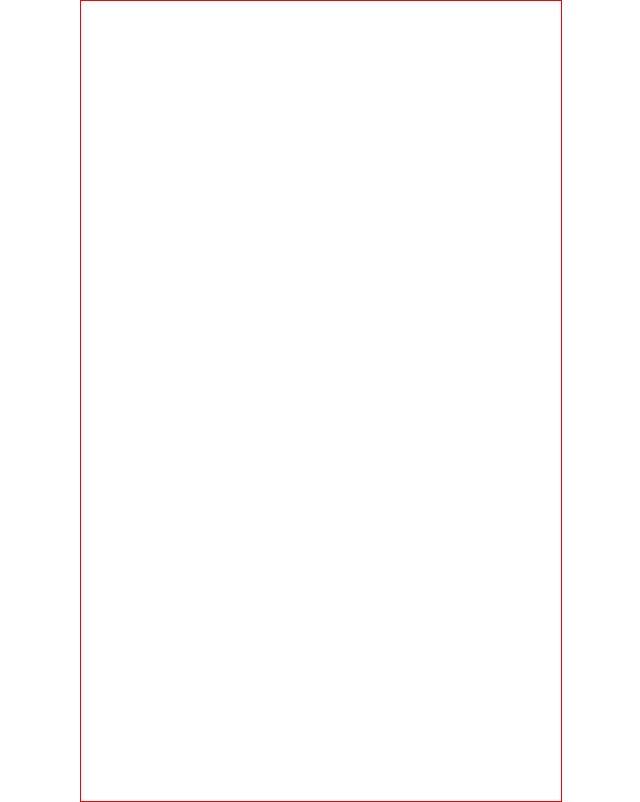
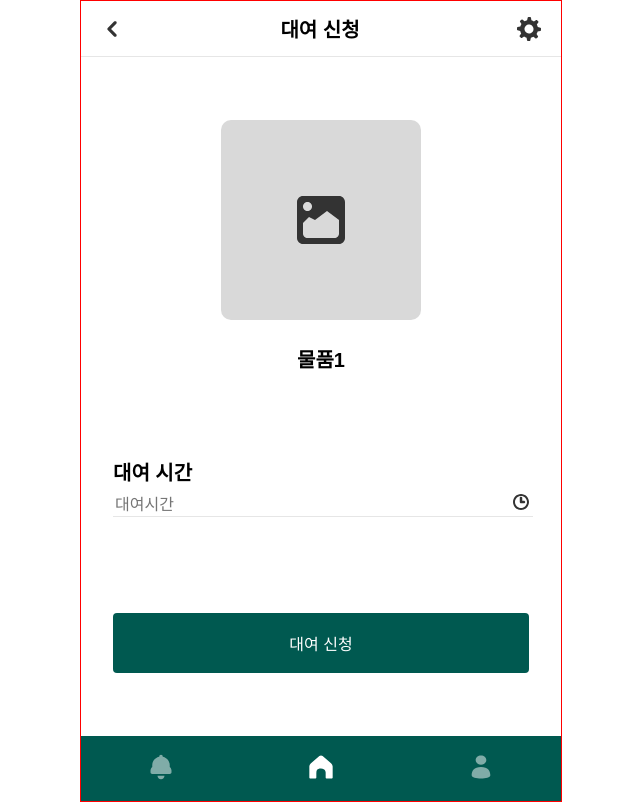
Before and after one commit to 2023-2-WINK-Project-Team1/front-end-mobile, a React (Create React App) app: page /user-rental in a window 1280 px wide. Before the commit this address had no page. Shown: the whole page, without its empty margins (319-959 px from the left). Built offline with nearby package versions, Linux system fonts and the light colour scheme.

Commit message:
front-end-22 대여 신청 Page 개발 Button.js large button 크기 수정 Layout.js layout 수정

```diff
--- a/src/App.css
+++ b/src/App.css
@@ -1,7 +1,7 @@
 #App {
   max-width: 480px;
   margin: 0 auto;
-  min-height: 100vh;
+  height: 100vh;
   width: auto;
   position: relative;
   word-break: keep-all;
--- a/src/App.js
+++ b/src/App.js
@@ -4,7 +4,6 @@ import theme from './Theme.js'; // 2. Global color를 사용하기 위한 import
 import React, { Component } from 'react';
 import { BrowserRouter, Routes, Route } from 'react-router-dom';
 import Main from './pages/Main';
-import TestPage from './pages/componentTest/TestPage';
 import UserRental from './pages/UserRental';
 import { RecoilRoot } from 'recoil';
 
@@ -17,8 +16,7 @@ function App() {
           <BrowserRouter>
             <Routes>
               <Route path="/" element={<Main />}></Route>
-              <Route path="/UserRental" element={<UserRental />}></Route>
-              <Route path="/testPage" element={<TestPage />}></Route>
+              <Route path="/user-rental" element={<UserRental />}></Route>
             </Routes>
           </BrowserRouter>
         </div>
--- a/src/components/Button.js
+++ b/src/components/Button.js
@@ -8,7 +8,7 @@ const sizeStyle = css`
   ${(props) =>
     props.size === 'Large' &&
     css`
-      width: 295px;
+      width: 100%;
       height: 60px;
       font-size: 16px;
     `};
--- a/src/components/input/Time.js
+++ b/src/components/input/Time.js
@@ -1,7 +1,8 @@
 import React, { useState } from 'react';
-import styled from "styled-components";
+import styled from 'styled-components';
 import DatePicker from 'react-datepicker';
 import 'react-datepicker/dist/react-datepicker.css';
+import Clock from '../../assets/clock.svg';
 
 const InputContainer = styled.div`
   display: flex;
@@ -11,24 +12,28 @@ const InputContainer = styled.div`
 
 const InputWrapper = styled.div`
   position: relative;
-  width: 300px; /* 필요에 따라 조절 */
+  width: 100%; /* 필요에 따라 조절 */
   margin-bottom: 40px;
+  .react-datepicker-wrapper {
+    width: 100%;
+  }
 `;
 
 const StyledDatePicker = styled(DatePicker)`
   border: none;
-  border-bottom: 1px solid #E6E6E6;
+  border-bottom: 1px solid #e6e6e6;
   outline: none;
   font-size: 16px;
   height: 20px;
-  width: 295px;
+  width: 100%;
+`;
+const TimeIcon = styled.img`
+  position: absolute;
+  right: 0;
+  top: 0;
 `;
 
-
-
-
 function Time() {
-    //대여시간
   const [startTime, setStartTime] = useState(null);
   const onSelect = (time) => {
     setStartTime(time);
@@ -36,7 +41,6 @@ function Time() {
 
   return (
     <InputContainer className="App">
-
       <InputWrapper>
         <StyledDatePicker
           selected={startTime}
@@ -47,9 +51,10 @@ function Time() {
           timeCaption="대여시간"
           dateFormat=" aa h:mm"
           placeholderText="대여시간"
+          readonly={false}
         />
+        <TimeIcon src={Clock} />
       </InputWrapper>
-
     </InputContainer>
   );
 }
--- a/src/components/layout/Footer.js
+++ b/src/components/layout/Footer.js
@@ -12,19 +12,19 @@ import { selectedButtonState, isAdminState } from '../../recoil/recoil';
 const FooterContainer = styled.div`
   display: flex;
   //justify-content: space-between; // 아이콘을 양쪽 방향으로 두기 위함
-  position: absolute; // 화면의 맨 아래에 고정하기 위함
-  padding-top: 20px;
-  bottom: 0;
+  align-items: center;
   width: 100%;
   height: 65px;
   background: ${(props) => props.theme.primary};
-  box-sizing: border-box;
   justify-content: center; // 가운데 정렬 추가
 `;
 
 const ButtonContainer = styled.div`
   display: flex;
-  gap: 120px; // 버튼 사이의 간격 조정 (피그마와 비율이 달라서 임의로 조정함)
+  width: 100%;
+  align-items: center;
+  //gap: 120px; // 버튼 사이의 간격 조정 (피그마와 비율이 달라서 임의로 조정함)
+  justify-content: space-around;
 `;
 
 const Button = styled.div`
--- a/src/components/layout/Layout.js
+++ b/src/components/layout/Layout.js
@@ -1,21 +1,31 @@
 // Layout 컴포넌트(Header, Footer)
 // 사용법: import Layout from '../components/layout/Layout'
-
+import styled from 'styled-components';
 import Header from './Header';
 import Footer from './Footer';
 
+const LayoutContainer = styled.div`
+  display: flex;
+  flex-direction: column;
+  justify-content: space-between;
+  height: 100%;
+`;
+
+const Main = styled.main`
+  flex: 1; // flex 속성을 활용하여 가용 공간을 채우도록 설정
+`;
 /* 사용할 props 정리
     headerProps: 해당 페이지의 제목(title)
     isAdmin: 관리자(true)인지 사용자(false)인지 구별하기 위함
     */
 function Layout({ headerProps, isAdmin, children }) {
   return (
-    <div>
+    <LayoutContainer>
       {/*...을 쓰면 객체내의 모든 속성이 해당 컴포넌트의 props로 전달됨*/}
       <Header {...headerProps} />
-      <main>{children}</main>
+      <Main>{children}</Main>
       <Footer isAdmin={isAdmin} />
-    </div>
+    </LayoutContainer>
   );
 }
 
--- a/src/pages/UserRental.js
+++ b/src/pages/UserRental.js
@@ -9,10 +9,12 @@ import { ReactComponent as ImageIcon } from '../assets/image.svg';
 
 const RentalContainer = styled.div`
   display: flex;
+  flex-direction: column;
   justify-content: center;
-  align-items: center;
-  flex-direction: column;
-  gap: 57px;
+  gap: 56px;
+  height: 100%;
+  padding: 28px 32px;
+  box-sizing: border-box;
 `;
 
 const ImageBox = styled.div`
@@ -30,7 +32,6 @@ const ImageContainer = styled.div`
   display: flex;
   align-items: center;
   flex-direction: column;
-  padding-top: 28px;
   gap: 24px;
 `;
 
@@ -44,8 +45,8 @@ const TimeContainer = styled.div`
   display: flex;
   flex-direction: column;
   padding-top: 28px;
-  gap: 9px;
-  margin-bottom: 51px; // 외부 요소인 버튼과의 간격 조절을 위해 margin 사용
+  gap: 8px;
+  //margin-bottom: 51px; // 외부 요소인 버튼과의 간격 조절을 위해 margin 사용
 `;
 
 const Text = styled.div`
@@ -93,6 +94,7 @@ function UserRental() {
 
       reader.readAsDataURL(file);
     }
+    console.log('uploadedImage : ', uploadedImage);
   };
 
   // <ImageBox> 컴포넌트 클릭하면 호출되는 함수
@@ -101,8 +103,7 @@ function UserRental() {
   };
 
   return (
-    <div>
-      <Layout headerProps={headerProps} isAdmin={isAdmin} />
+    <Layout headerProps={headerProps} isAdmin={isAdmin}>
       <RentalContainer>
         <ImageContainer>
           <ImageBox onClick={clickImageWrapper}>
@@ -128,7 +129,7 @@ function UserRental() {
           onChange={imageUpload}
         />
       </RentalContainer>
-    </div>
+    </Layout>
   );
 }
 
```
Also changed, not shown: src/assets/clock.svg (added). Lines whose indentation alone changed are shown as unchanged.
